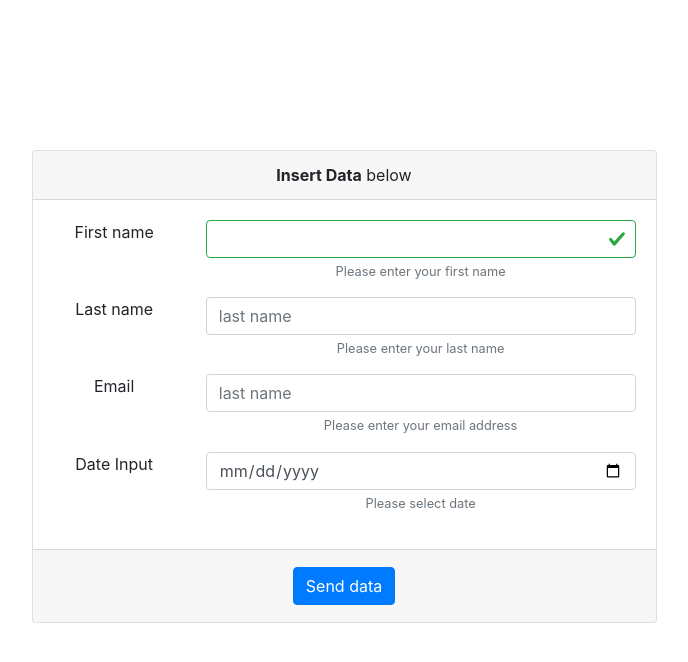
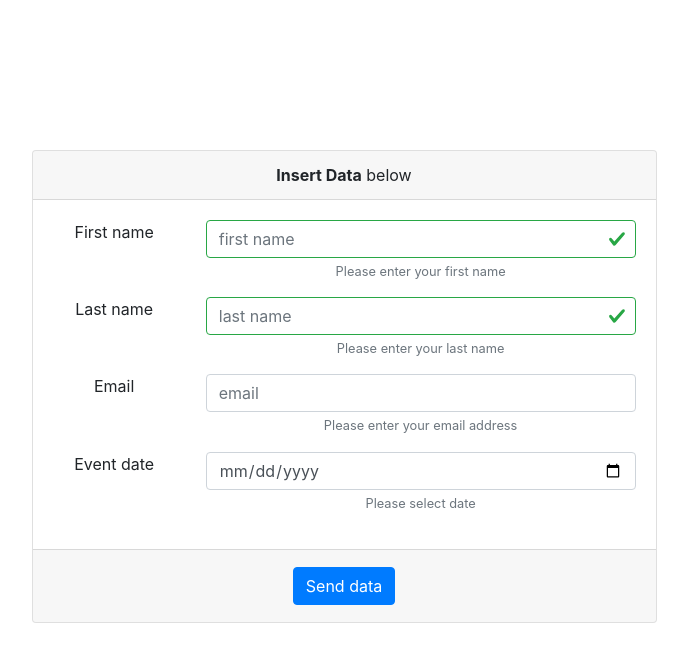
Before and after one commit to aszpila/EventHandler, a React (Create React App) app in the folder client/: page / in a window 1280 px wide. Shown: the top 662 px of the page, without its empty margins (296-984 px from the left). Built offline with nearby package versions, Linux system fonts and the light colour scheme.

Commit message:
Get input data

```diff
--- a/client/src/components/DataForm.jsx
+++ b/client/src/components/DataForm.jsx
@@ -28,23 +28,18 @@ class DataForm extends Component {
     this.state = {
       firstName: '',
       lastName: '',
+      email: '',
       eventDate: '',
     };
-    this.handleChange = this.handleChange.bind(this);
     this.handleOnClick = this.handleOnClick.bind(this);
   }
 
-  handleChange(event) {
-    this.setState({firstName: event.target.value});
-  }
-
   handleOnClick() {
-    this.props.addEvent(this.state.firstName, 'Kowalski', '2018-09-11');
+    this.props.addEvent(this.state.firstName, this.state.lastName, this.state.email, this.state.eventDate);
     this.props.togglePopup();
   }
 
   render() {
-    console.log(this.props.event);
     return (
       <div>
         { this.props.isPopupOpen &&
@@ -63,7 +58,8 @@ class DataForm extends Component {
                     <Label for="exampleEmail">First name</Label>
                     </Col>
                     <Col xs="12" md="9">
-                      <Input valid value={this.state.value} onChange={this.handleChange}/>
+                      <Input valid value={this.state.value} placeholder="first name"
+                        onChange={(event) => this.setState({firstName: event.target.value})}/>
                       {/* <FormFeedback valid tooltip>Sweet! that name is available</FormFeedback>*/}
                       <FormText>Please enter your first name</FormText>
                     </Col>
@@ -73,7 +69,8 @@ class DataForm extends Component {
                       <Label htmlFor="text-input">Last name</Label>
                     </Col>
                     <Col xs="12" md="9">
-                      <Input type="email" id="text-input" name="text-input" placeholder="last name" />
+                      <Input type="email" id="text-input" name="text-input" placeholder="last name"
+                        valid onChange={(event) => this.setState({lastName: event.target.value})}/>
                       <FormText className="help-block">Please enter your last name</FormText>
                     </Col>
                   </FormGroup>
@@ -82,16 +79,18 @@ class DataForm extends Component {
                       <Label htmlFor="text-input">Email</Label>
                     </Col>
                     <Col xs="12" md="9">
-                      <Input type="email" id="text-input" name="text-input" placeholder="last name" />
+                      <Input type="email" id="email" name="email" placeholder="email"
+                        onChange={(event) => this.setState({email: event.target.value})}/>
                       <FormText className="help-block">Please enter your email address</FormText>
                     </Col>
                   </FormGroup>
                   <FormGroup row>
                     <Col md="3">
-                      <Label htmlFor="date-input">Date Input</Label>
+                      <Label htmlFor="date-input">Event date</Label>
                     </Col>
                     <Col xs="12" md="9">
-                      <Input type="date" id="date-input" name="date-input" placeholder="date" />
+                      <Input type="date" id="date-input" name="date-input" placeholder="event date"
+                        onChange={(event) => this.setState({eventDate: event.target.value})}/>
                       <FormText className="help-block">Please select date</FormText>
                     </Col>
                   </FormGroup>
@@ -127,7 +126,7 @@ const mapStateToProps = state => ({
 });
 
 const mapDispatchToProps = dispatch => ({
-  addEvent: (firstName, lastName, eventDate) => dispatch(addEvent(firstName, lastName, eventDate)),
+  addEvent: (firstName, lastName, email, eventDate) => dispatch(addEvent(firstName, lastName, email, eventDate)),
   togglePopup: () => dispatch(togglePopup()),
 });
 
--- a/client/src/components/Popup.jsx
+++ b/client/src/components/Popup.jsx
@@ -23,7 +23,7 @@ class Popup extends React.Component {
                         <p>First name: {data.firstName}</p>
                         <p>Last name: {data.lastName}</p>
                         <p>Email: {data.email}</p>
-                        <p>Event date: {data.eventDate}</p>
+                        <p>Event date: {new Date(data.eventDate).toLocaleString()}</p>
                     </ModalBody>
                     </Loader>
 
--- a/client/src/redux/actions/event.js
+++ b/client/src/redux/actions/event.js
@@ -22,12 +22,12 @@ export function fetchEvent() {
   };
 }
 
-export function addEvent(firstName, lastName, eventDate) {
+export function addEvent(firstName, lastName, email, eventDate) {
   return {
     [CALL_API]: {
       endpoint: `api/event`,
       method: 'POST',
-      data: { firstName, lastName, eventDate },
+      data: { firstName, lastName, email, eventDate },
       types: [
         ADD_EVENT_REQUEST,
         ADD_EVENT_SUCCESS,
```
Also changed, not shown: 1 other file (tests, documents, lock files or other folders).
